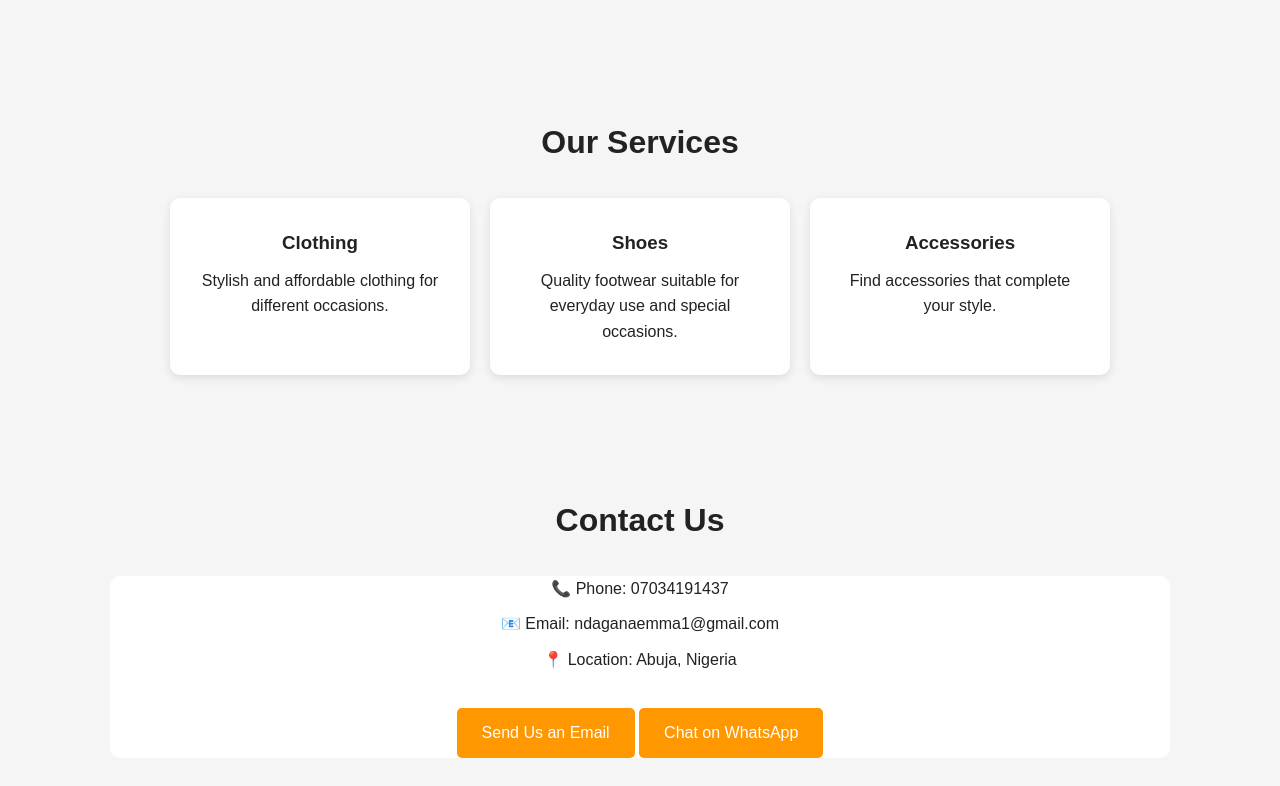
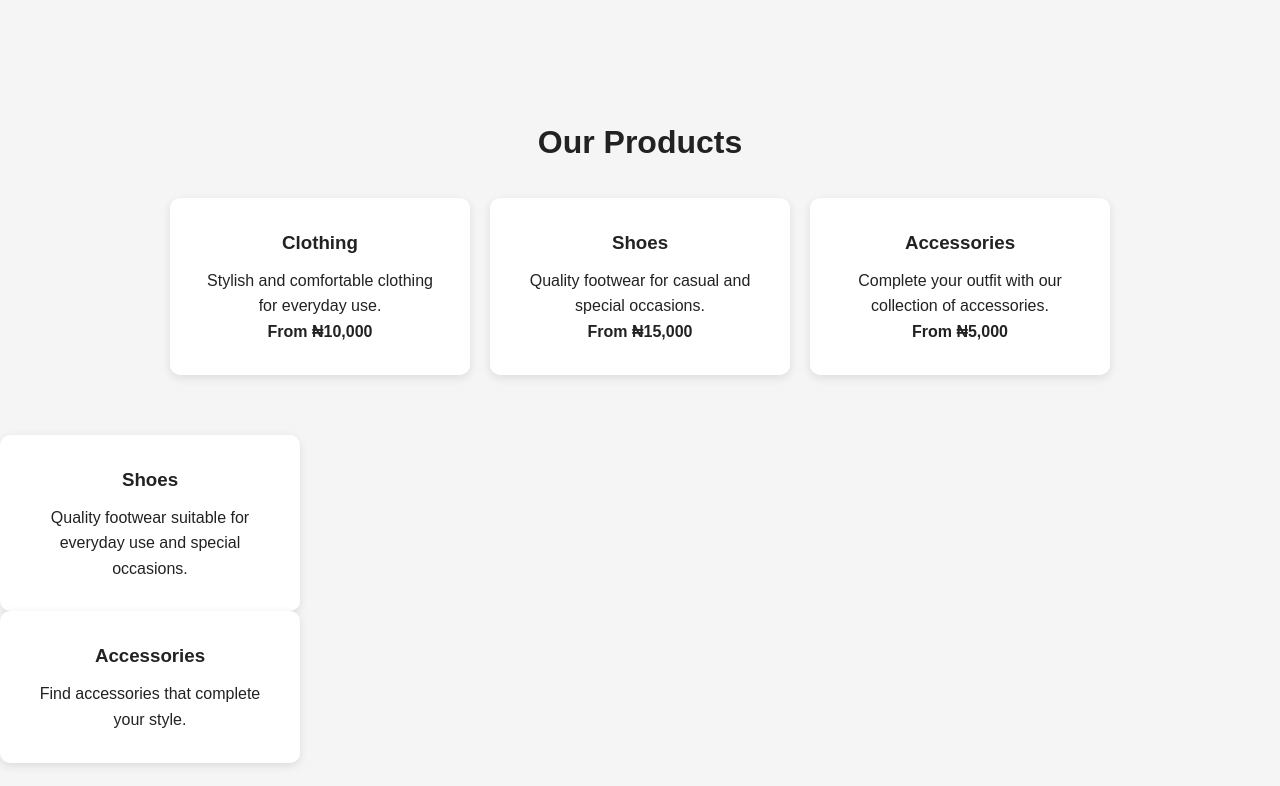
Before and after one commit to nu-el13/small-business-website, a plain HTML site: page index.html in a window 1280 px wide. Shown: the part 774-1560 px from the top of the page. Drawn offline with Linux system fonts and the light colour scheme.

Commit message:
Revise services section with product details
Updated product offerings and pricing details in the services section.

```diff
--- a/index.html
+++ b/index.html
@@ -226,18 +226,40 @@
     <!-- Services -->
     <section id="services">
 
-        <h2>Our Services</h2>
+    <h2>Our Products</h2>
 
     <div class="services">
 
         <div class="card">
             <h3>Clothing</h3>
+            <p>
+                Stylish and comfortable clothing
+                for everyday use.
+            </p>
+            <p><strong>From ₦10,000</strong></p>
+        </div>
 
+        <div class="card">
+            <h3>Shoes</h3>
             <p>
-                    Stylish and affordable clothing
-                    for different occasions.
+                Quality footwear for casual
+                and special occasions.
             </p>
+            <p><strong>From ₦15,000</strong></p>
         </div>
+
+        <div class="card">
+            <h3>Accessories</h3>
+            <p>
+                Complete your outfit with
+                our collection of accessories.
+            </p>
+            <p><strong>From ₦5,000</strong></p>
+        </div>
+
+    </div>
+
+</section>
 
 
             <div class="card">
```
Lines whose indentation alone changed are shown as unchanged.
